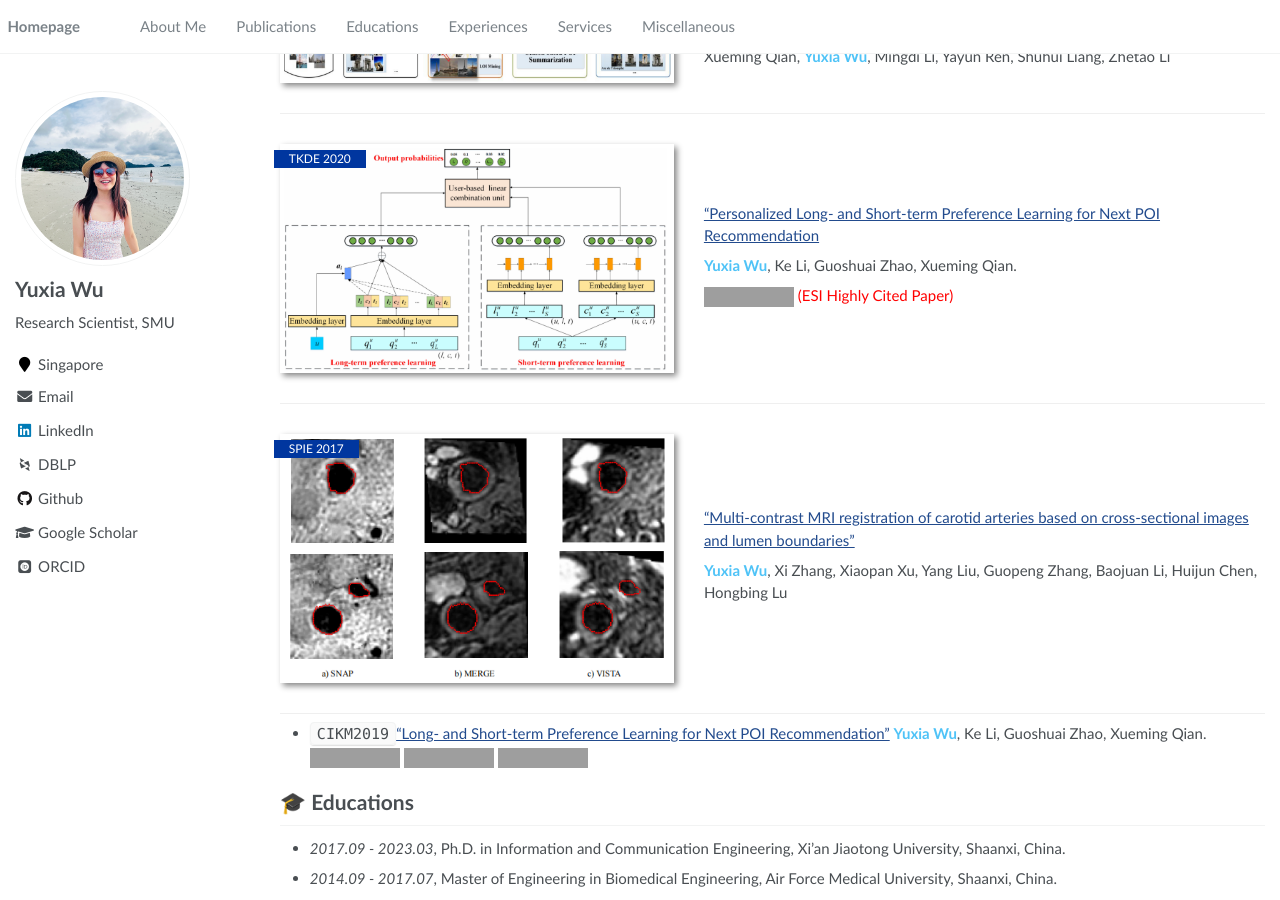
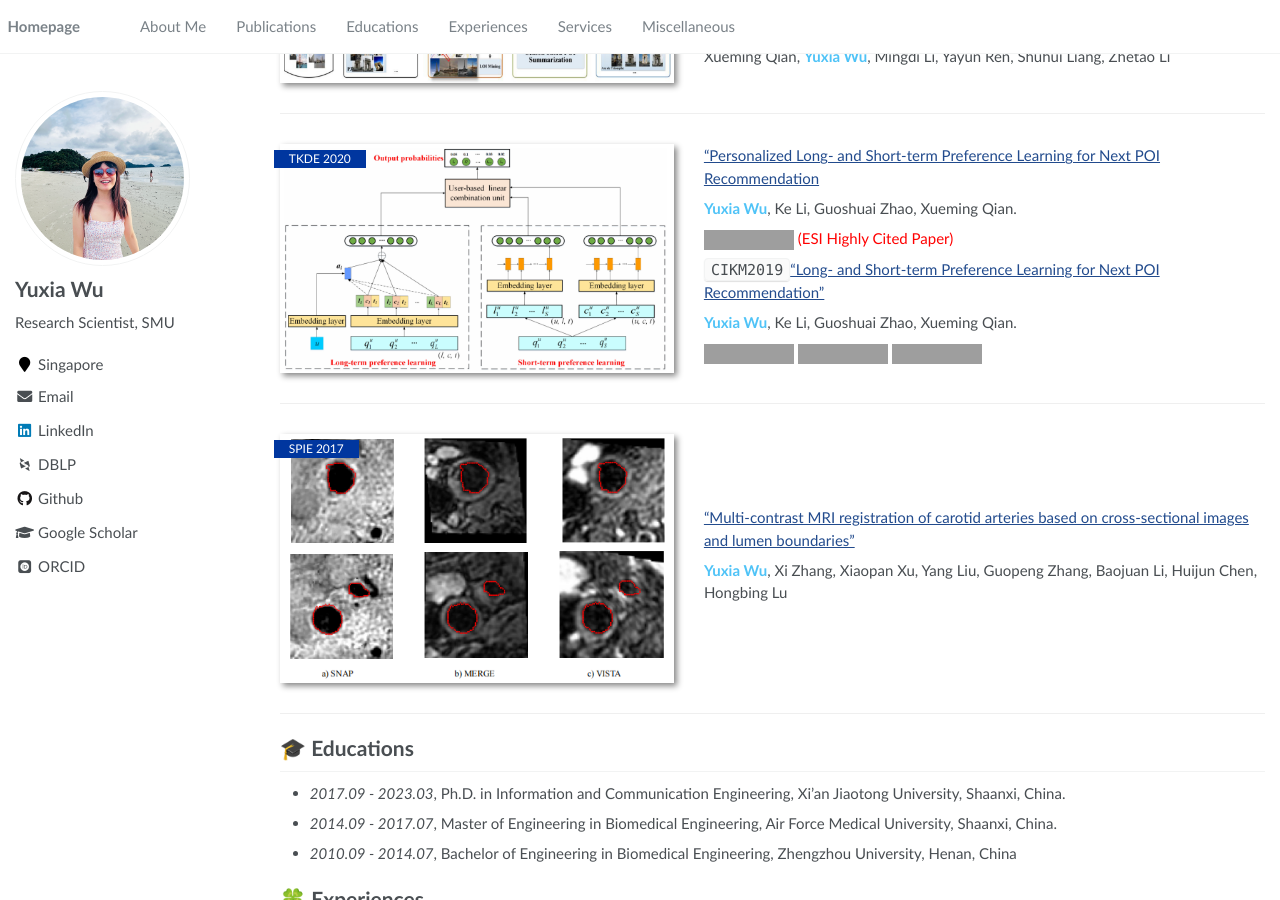
Before and after one commit to YuxiaWu/YuxiaWu.github.io, a Jekyll site: the page built from _pages/about.md, in a window 1280 px wide and 900 px high, scrolled down 2061 px. Built offline with Jekyll 4.4.1, drawn with Linux system fonts in a browser that asks for light colours; some web fonts are replaced; some of the changed lines change nothing that is shown; grey boxes are pictures that could not be loaded.

Commit message:
Update about.md

```diff
--- a/_pages/about.md
+++ b/_pages/about.md
@@ -155,6 +155,13 @@
 <span style="color:#4FC3F7">**Yuxia Wu**</span>, Ke Li, Guoshuai Zhao, Xueming Qian.
 
 [![CODE](https://img.shields.io/badge/CODE-blue)](https://github.com/yieshah/PLSPL) <span style="color:red">(ESI Highly Cited Paper)</span>
+
+``CIKM2019``["Long- and Short-term Preference Learning for Next POI Recommendation"](/my_papers/Long-%20and%20Short-term%20Preference%20Learning%20for%20Next%20POI%20Recommendation.pdf)
+
+<span style="color:#4FC3F7">**Yuxia Wu**</span>, Ke Li, Guoshuai Zhao, Xueming Qian.
+
+[![CODE](https://img.shields.io/badge/CODE-blue)](https://github.com/yieshah/PLSPL) [![Poster](https://img.shields.io/badge/Poster-blue)](/my_papers/CIKM19-LSPL-poster.pdf) [![Slides](https://img.shields.io/badge/Slides-blue)](/my_papers/CIKM19-LSPL-slides.pdf)
+
 </div>
 </div>
 
@@ -176,7 +183,7 @@
 </div>
 
 
-- ``CIKM2019``["Long- and Short-term Preference Learning for Next POI Recommendation"](/my_papers/Long-%20and%20Short-term%20Preference%20Learning%20for%20Next%20POI%20Recommendation.pdf) <span style="color:#4FC3F7">**Yuxia Wu**</span>, Ke Li, Guoshuai Zhao, Xueming Qian.[![CODE](https://img.shields.io/badge/CODE-blue)](https://github.com/yieshah/PLSPL) [![Poster](https://img.shields.io/badge/Poster-blue)](/my_papers/CIKM19-LSPL-poster.pdf) [![Slides](https://img.shields.io/badge/Slides-blue)](/my_papers/CIKM19-LSPL-slides.pdf)
+
 
 
 
```
